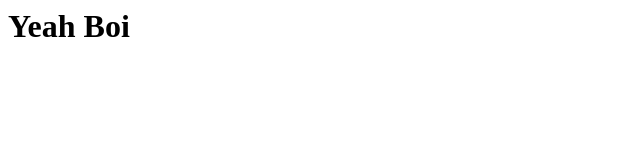
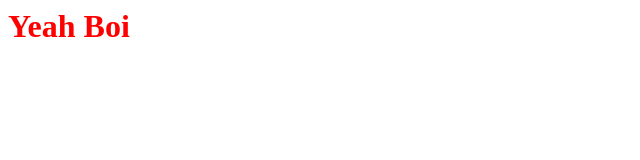
Before and after one commit to Joseph2018/AnotherGitTutorial, a plain HTML site: page index.html in a window 1280 px wide. Shown: the whole page, without its empty margins (0-640 px from the left). Drawn offline with Linux system fonts and the light colour scheme.

Commit message:
Knowledge

```diff
--- a/index.html
+++ b/index.html
@@ -1 +1,2 @@
+<link rel="stylesheet" href="styles.css"/>
 <h1> Yeah Boi </h1>
--- /dev/null
+++ b/styles.css
@@ -0,0 +1,3 @@
+h1 {
+Color: Red;
+}
```
